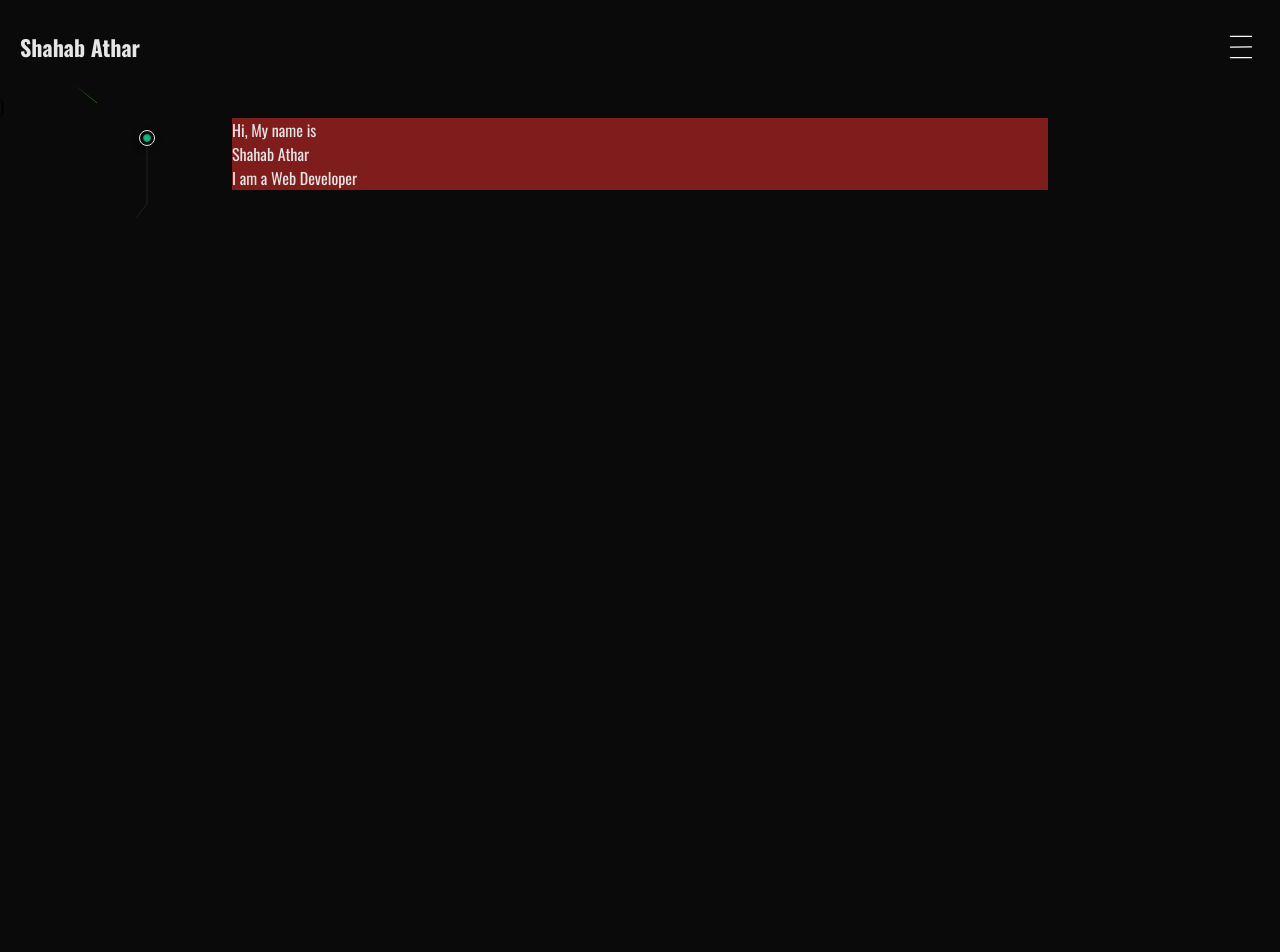
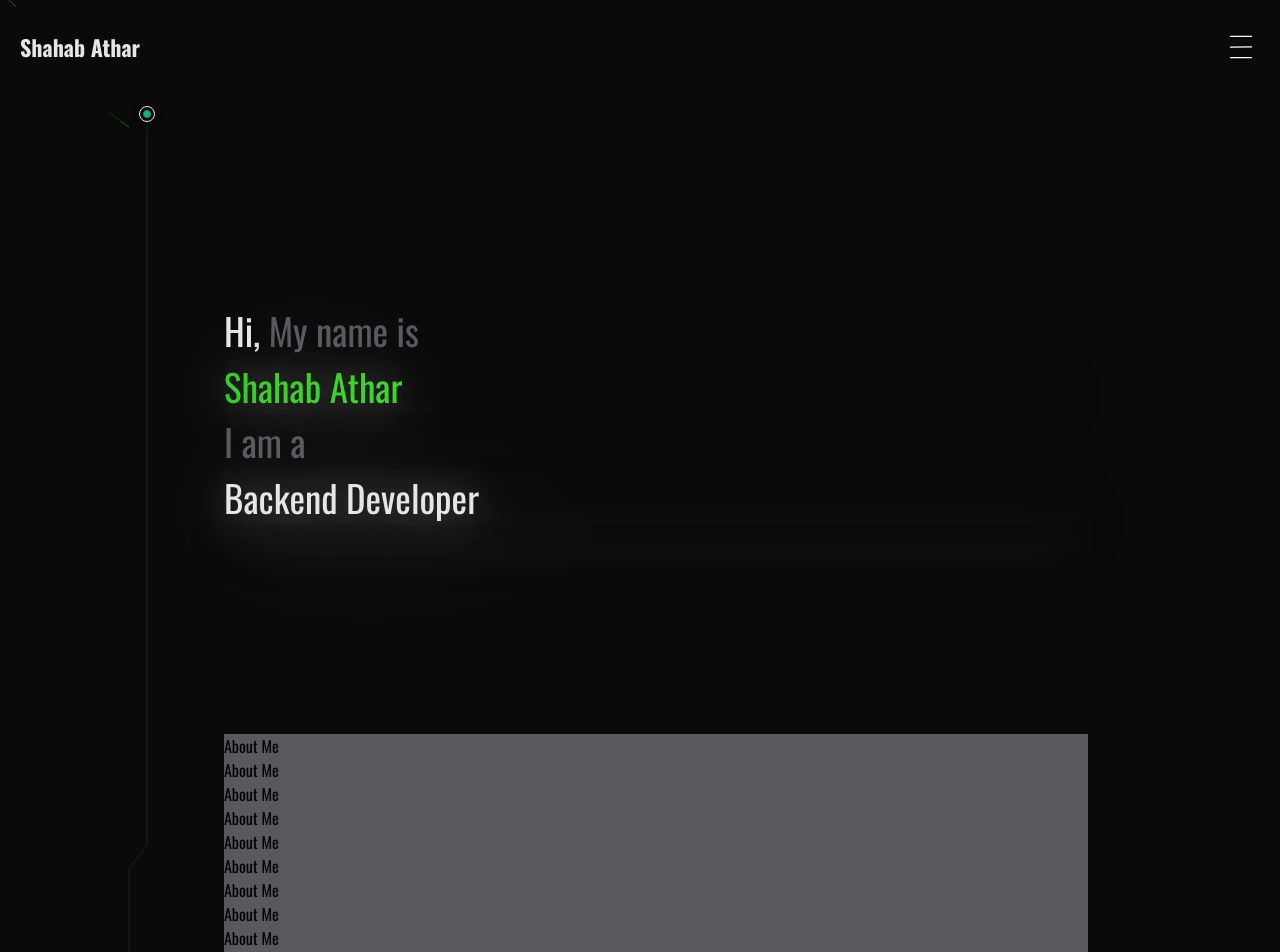
Before and after one commit to ShahabAthar25/portfolio-v2, a Next.js app: page / in a window 1280 px wide. Shown: the top 952 px of the page. Before the commit the page ends 800 px from the top, so only its background shows below. Built offline with nearby package versions, Linux system fonts and the light colour scheme.

Commit message:
Add landing page text

```diff
--- a/app/globals.css
+++ b/app/globals.css
@@ -66,22 +66,15 @@
     }
 
     body {
+      /* IE and Edge */
+      -ms-overflow-style: none;
+      /* Firefox */
+      scrollbar-width: none;
+
       @apply bg-background
     }
-  }
 
-  @layer utilities {
-
-    /* Hide scrollbar for Chrome, Safari and Opera */
-    .no-scrollbar::-webkit-scrollbar {
+    body::-webkit-scrollbar {
       display: none;
     }
-
-    /* Hide scrollbar for IE, Edge and Firefox */
-    .no-scrollbar {
-      -ms-overflow-style: none;
-      /* IE and Edge */
-      scrollbar-width: none;
-      /* Firefox */
-    }
   }
--- a/app/page.tsx
+++ b/app/page.tsx
@@ -1,3 +1,4 @@
+import About from "@/components/About";
 import Landing from "@/components/Landing";
 import Navbar from "@/components/Navbar";
 import { BackgroundBeams } from "@/components/ui/BGBeams";
@@ -5,13 +6,18 @@ import { TracingBeam } from "@/components/ui/TracingBeam";
 
 export default function Home() {
   return (
-    <main className="h-full no-scrollbar">
+    <div className="no-scrollbar">
       <Navbar />
-      <TracingBeam className="h-full">
-        <Landing />
-      </TracingBeam>
+      <main className="mx-2">
+        <TracingBeam>
+          <div className="ml-8">
+            <Landing />
+            <About />
+          </div>
+        </TracingBeam>
+      </main>
       <BackgroundBeams />
       <BackgroundBeams className="mt-64 sm:hidden" />
-    </main>
+    </div>
   );
 }
--- /dev/null
+++ b/components/About.tsx
@@ -0,0 +1,19 @@
+import React from "react";
+
+export default function About() {
+  return (
+    <div className="bg-secondary">
+      <h1>About Me</h1>
+      <h1>About Me</h1>
+      <h1>About Me</h1>
+      <h1>About Me</h1>
+      <h1>About Me</h1>
+      <h1>About Me</h1>
+      <h1>About Me</h1>
+      <h1>About Me</h1>
+      <h1>About Me</h1>
+      <h1>About Me</h1>
+      <h1>About Me</h1>
+    </div>
+  );
+}
--- a/components/Landing.tsx
+++ b/components/Landing.tsx
@@ -1,11 +1,28 @@
-import React from "react";
+"use client";
+
+import { Typewriter } from "react-simple-typewriter";
 
 export default function Landing(): JSX.Element {
+  const words = [
+    "Frontend Developer",
+    "Backend Developer",
+    "Solutions Architect",
+    "Cyber Security Specialist",
+  ];
+
   return (
-    <div className="flex flex-col mx-10 bg-red-900">
-      <h1 className="text-text">Hi, My name is</h1>
-      <h1 className="text-text">Shahab Athar</h1>
-      <h1 className="text-text">I am a Web Developer</h1>
+    <div className="flex justify-center flex-col h-full min-h-[calc(80vh)] text-[37px]">
+      <h1 className="text-text bg-transparent">
+        Hi, <span className="text-secondary">My name is</span>
+      </h1>
+      <h1 className="text-text text-transparent bg-clip-text bg-gradient-to-r from-primary to-accent drop-shadow-glow shadow-lg">
+        Shahab Athar
+      </h1>
+      <h1 className="text-secondary">I am a</h1>
+      <div className="text-text flex drop-shadow-glow shadow-2xl">
+        <Typewriter words={words} loop={0} />
+        <h1 className="text-transparent">S</h1>
+      </div>
     </div>
   );
 }
--- a/components/Navbar.tsx
+++ b/components/Navbar.tsx
@@ -24,7 +24,7 @@ export default function Navbar(): JSX.Element {
               Shahab Athar
             </h1>
           </div>
-          <DrawerTrigger>
+          <DrawerTrigger className="outline-none">
             <div className="p-1 cursor-pointer hover:bg-gray-700 rounded-lg duration-200 text-white outline-none">
               <CiMenuBurger className="text-3xl" />
             </div>
@@ -110,7 +110,6 @@ export default function Navbar(): JSX.Element {
             </div>
           </div>
         </DrawerContent>
-        )
       </Drawer>
     </nav>
   );
--- a/package.json
+++ b/package.json
@@ -19,6 +19,7 @@
     "react": "^18",
     "react-dom": "^18",
     "react-icons": "^5.1.0",
+    "react-simple-typewriter": "^5.0.1",
     "simplex-noise": "^4.0.1",
     "tailwind-merge": "^2.2.2",
     "tailwindcss-animate": "^1.0.7",
--- a/tailwind.config.ts
+++ b/tailwind.config.ts
@@ -82,6 +82,12 @@ const config = {
         "accordion-down": "accordion-down 0.2s ease-out",
         "accordion-up": "accordion-up 0.2s ease-out",
       },
+      dropShadow: {
+        glow: [
+          "0 0px 20px rgba(255,255, 255, 0.35)",
+          "0 0px 65px rgba(255, 255,255, 0.2)"
+        ]
+      }
     },
   },
   plugins: [require("tailwindcss-animate"), addVariablesForColors],
```
Also changed, not shown: 1 other file (tests, documents, lock files or other folders).
